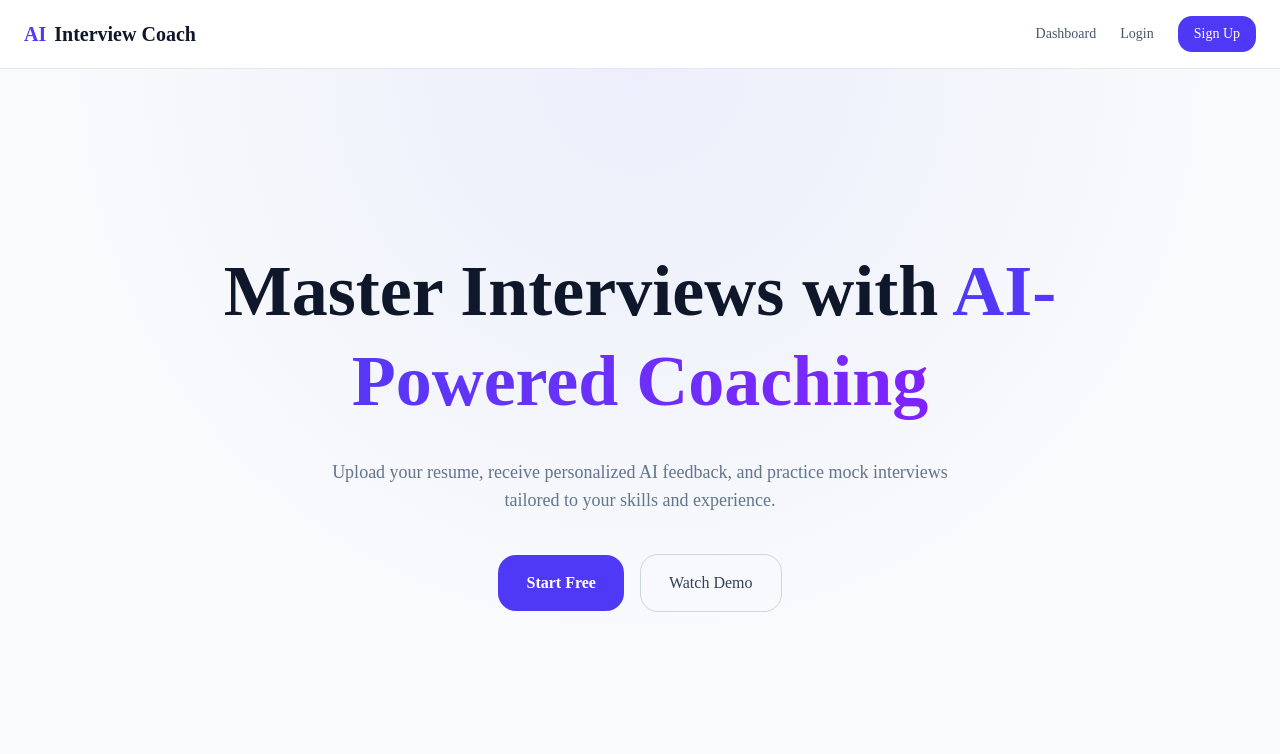
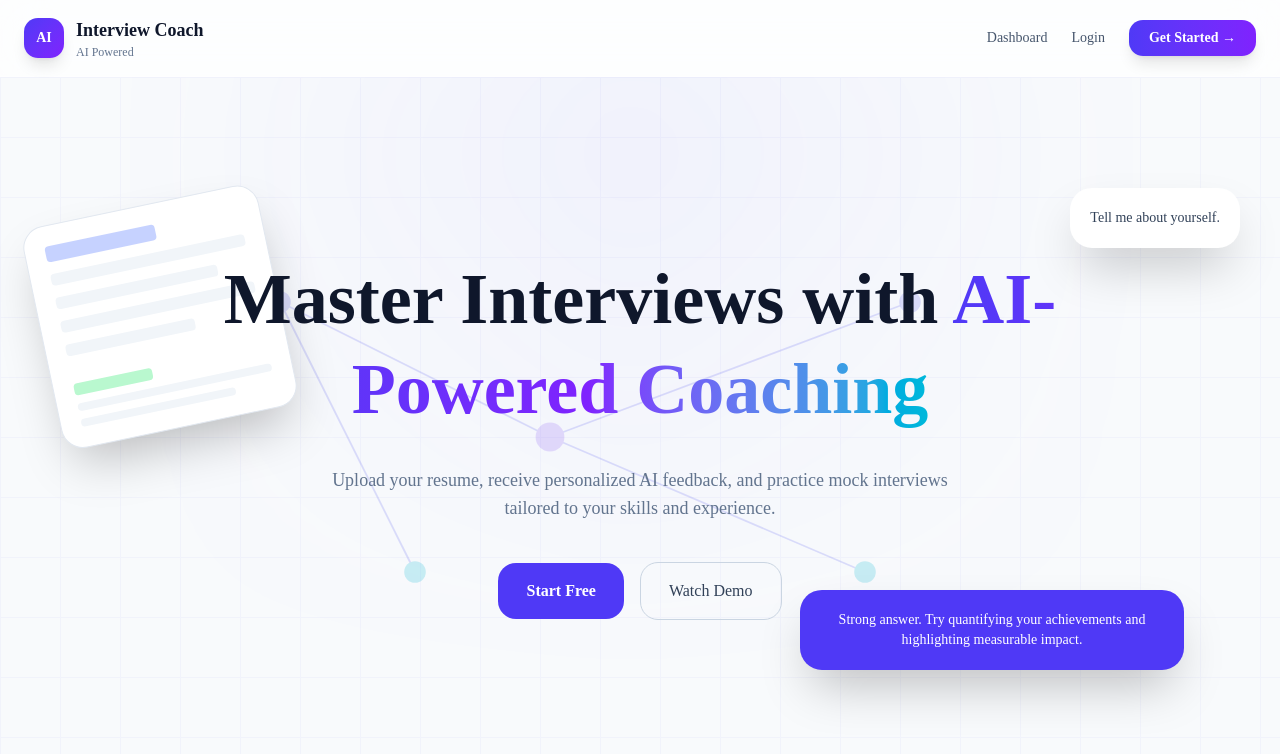
Before and after one commit to hadishah123/ai-interview-coach, a Next.js app in the folder client/: page / in a window 1280 px wide. Shown: the top 754 px of the page. Built offline with nearby package versions, Linux system fonts and the light colour scheme.

Commit message:
refactor: improve overall UI and design system across app

```diff
--- a/client/app/dashboard/page.tsx
+++ b/client/app/dashboard/page.tsx
@@ -1,21 +1,17 @@
 "use client";
 
 import useProtectedRoute from "@/hooks/useProtectedRoute";
-import { useRouter } from "next/navigation";
 import Link from "next/link";
-import { useAuth } from "@/store/AuthContext";
 import ProtectedRoute from "@/components/auth/ProtectedRoute";
+
 export default function DashboardPage() {
-  const router = useRouter();
-
-  const { logout } = useAuth();
   const { loading } = useProtectedRoute();
 
   if (loading) {
     return (
       <main className="flex min-h-screen items-center justify-center bg-slate-50 px-6">
         <div className="rounded-2xl border border-slate-200 bg-white px-8 py-6 shadow-sm">
-          <p className="text-slate-600">Loading dashboard...</p>
+          <p className="text-slate-600">Preparing your AI workspace...</p>
         </div>
       </main>
     );
@@ -26,50 +22,32 @@ export default function DashboardPage() {
       <div className="min-h-screen bg-slate-50">
         <div className="mx-auto max-w-6xl px-4 py-8 sm:px-6 sm:py-10">
           {/* Header */}
-          <div className="mb-10 flex flex-col gap-6 md:flex-row md:items-start md:justify-between">
+          <div className="mb-12 flex flex-col gap-6 md:flex-row md:items-start md:justify-between">
             <div>
-              <h1 className="text-3xl font-bold text-slate-900 sm:text-4xl">
-                Dashboard
+              <p className="text-sm font-medium text-indigo-600">
+                AI Interview Coach
+              </p>
+
+              <h1 className="mt-2 text-3xl font-bold text-slate-900 sm:text-4xl">
+                Welcome back 👋
               </h1>
 
-              <p className="mt-2 text-sm text-slate-500 sm:text-base">
-                Manage your resume reviews and interview sessions.
+              <p className="mt-3 text-base text-slate-600">
+                Continue improving your interview performance with AI-powered
+                feedback.
               </p>
 
-              <p className="mt-3 text-xs text-slate-400 sm:text-sm">
-                Welcome back 👋
+              <p className="mt-2 text-xs text-slate-400 sm:text-sm">
+                Your personal career coach is ready.
               </p>
             </div>
 
-            {/* Logout Button */}
-            <button
-              onClick={() => {
-                logout();
-                router.push("/login");
-              }}
-              className="
-              inline-flex
-              w-full
-              md:w-auto
-              items-center
-              justify-center
-              gap-2
-              rounded-xl
-              border
-              border-slate-300
-              bg-white
-              px-5
-              py-2.5
-              text-sm
-              font-medium
-              text-slate-700
-              shadow-sm
-              transition
-              hover:bg-slate-100
-            "
-            >
-              🚪 Logout
-            </button>
+            {/* Optional soft status pill (no logic change) */}
+            <div className="hidden md:flex">
+              <div className="rounded-full border border-indigo-100 bg-indigo-50 px-4 py-2 text-xs font-medium text-indigo-700">
+                ● AI Active Session
+              </div>
+            </div>
           </div>
 
           {/* Feature Cards */}
@@ -77,94 +55,66 @@ export default function DashboardPage() {
             {/* Resume Analyzer */}
             <div
               className="
-              rounded-3xl
-              border border-slate-200
-              bg-white
-              p-6 sm:p-8
-              shadow-sm
-              transition
-              hover:-translate-y-1
-              hover:shadow-md
+              group rounded-3xl border border-slate-200 bg-white p-6 sm:p-8
+              shadow-sm transition
+              hover:-translate-y-1 hover:shadow-lg
             "
             >
-              <div className="mb-4 text-3xl sm:text-4xl">📄</div>
+              <div className="mb-4 text-4xl">📄</div>
 
-              <h2 className="mb-3 text-lg font-semibold text-slate-900 sm:text-xl">
-                Resume Analyzer
+              <h2 className="mb-2 text-xl font-semibold text-slate-900">
+                Resume Intelligence
               </h2>
 
-              <p className="mb-6 text-sm text-slate-500 sm:text-base">
-                Upload your resume and receive AI-powered feedback on skills,
-                formatting, and improvements.
+              <p className="mb-6 text-sm text-slate-600">
+                Get AI feedback on your resume, including skills gap analysis,
+                structure improvements, and ATS optimization tips.
               </p>
 
               <Link
                 href="/resume"
                 className="
-                inline-flex
-                w-full
-                sm:w-auto
-                items-center
-                justify-center
-                rounded-xl
-                bg-indigo-600
-                px-6
-                py-3
-                text-sm
-                font-medium
-                text-white
+                inline-flex w-full sm:w-auto items-center justify-center
+                rounded-xl bg-indigo-600 px-6 py-3
+                text-sm font-medium text-white
                 transition
-                hover:bg-indigo-700
+                hover:bg-indigo-700 hover:shadow-md
               "
               >
-                Analyze Resume
+                Analyze My Resume →
               </Link>
             </div>
 
             {/* AI Interview */}
             <div
               className="
-              rounded-3xl
-              border border-slate-200
-              bg-white
-              p-6 sm:p-8
-              shadow-sm
-              transition
-              hover:-translate-y-1
-              hover:shadow-md
+              group rounded-3xl border border-slate-200 bg-white p-6 sm:p-8
+              shadow-sm transition
+              hover:-translate-y-1 hover:shadow-lg
             "
             >
-              <div className="mb-4 text-3xl sm:text-4xl">🎤</div>
+              <div className="mb-4 text-4xl">🎤</div>
 
-              <h2 className="mb-3 text-lg font-semibold text-slate-900 sm:text-xl">
-                AI Interview
+              <h2 className="mb-2 text-xl font-semibold text-slate-900">
+                Mock Interview Coach
               </h2>
 
-              <p className="mb-6 text-sm text-slate-500 sm:text-base">
-                Generate personalized interview questions and receive detailed
-                AI evaluation.
+              <p className="mb-6 text-sm text-slate-600">
+                Practice AI-generated interview questions and receive real-time
+                feedback to improve clarity, confidence, and structure.
               </p>
 
               <Link
                 href="/interview"
                 className="
-                inline-flex
-                w-full
-                sm:w-auto
-                items-center
-                justify-center
-                rounded-xl
-                bg-indigo-600
-                px-6
-                py-3
-                text-sm
-                font-medium
-                text-white
+                inline-flex w-full sm:w-auto items-center justify-center
+                rounded-xl bg-indigo-600 px-6 py-3
+                text-sm font-medium text-white
                 transition
-                hover:bg-indigo-700
+                hover:bg-indigo-700 hover:shadow-md
               "
               >
-                Start Interview
+                Start Mock Interview →
               </Link>
             </div>
           </div>
--- a/client/components/home/HeroSection.tsx
+++ b/client/components/home/HeroSection.tsx
@@ -3,21 +3,144 @@
 import { motion } from "framer-motion";
 import Link from "next/link";
 
-const HeroSection = () => {
+export default function HeroSection() {
   return (
-    <section className="relative flex min-h-[90vh] items-center justify-center bg-slate-50 px-6 text-center overflow-hidden">
-      {/* subtle background glow */}
-      <div className="absolute inset-0 bg-[radial-gradient(circle_at_top,rgba(99,102,241,0.08),transparent_60%)]" />
+    <section className="relative flex min-h-[90vh] items-center justify-center overflow-hidden bg-slate-50 px-6 text-center">
+      {/* Grid Background */}
+      <div
+        className="absolute inset-0 opacity-[0.04]"
+        style={{
+          backgroundImage: `
+            linear-gradient(to right, #6366f1 1px, transparent 1px),
+            linear-gradient(to bottom, #6366f1 1px, transparent 1px)
+          `,
+          backgroundSize: "60px 60px",
+        }}
+      />
 
-      <div className="relative max-w-5xl">
+      {/* Giant Glow */}
+      <div className="absolute left-1/2 top-0 h-43 w-43 -translate-x-1/2 rounded-full bg-linear-to-br from-indigo-500 to-violet-500/20 blur-[180px]" />
+
+      {/* Neural Network */}
+      <svg
+        className="absolute inset-0 h-full w-full opacity-20"
+        viewBox="0 0 1200 800"
+      >
+        {/* Connections */}
+        <line
+          x1="200"
+          y1="250"
+          x2="500"
+          y2="400"
+          stroke="#6366f1"
+          strokeWidth="2"
+        />
+        <line
+          x1="500"
+          y1="400"
+          x2="900"
+          y2="250"
+          stroke="#6366f1"
+          strokeWidth="2"
+        />
+        <line
+          x1="500"
+          y1="400"
+          x2="850"
+          y2="550"
+          stroke="#6366f1"
+          strokeWidth="2"
+        />
+        <line
+          x1="200"
+          y1="250"
+          x2="350"
+          y2="550"
+          stroke="#6366f1"
+          strokeWidth="2"
+        />
+
+        {/* Nodes */}
+        <circle cx="200" cy="250" r="12" fill="#6366f1" />
+        <circle cx="500" cy="400" r="16" fill="#8b5cf6" />
+        <circle cx="900" cy="250" r="12" fill="#6366f1" />
+        <circle cx="850" cy="550" r="12" fill="#06b6d4" />
+        <circle cx="350" cy="550" r="12" fill="#06b6d4" />
+      </svg>
+
+      {/* Resume Card */}
+      <motion.div
+        animate={{
+          y: [0, -20, 0],
+          rotate: [-12, -10, -12],
+        }}
+        transition={{
+          duration: 6,
+          repeat: Infinity,
+          ease: "easeInOut",
+        }}
+        className="absolute left-10 top-32 hidden w-60 rounded-3xl border border-slate-200 bg-white p-5 shadow-2xl lg:block"
+      >
+        <div className="space-y-3">
+          <div className="h-4 w-28 rounded bg-indigo-200" />
+          <div className="h-3 w-full rounded bg-slate-100" />
+          <div className="h-3 w-5/6 rounded bg-slate-100" />
+          <div className="h-3 w-full rounded bg-slate-100" />
+          <div className="h-3 w-4/6 rounded bg-slate-100" />
+
+          <div className="pt-4">
+            <div className="mb-2 h-3 w-20 rounded bg-green-200" />
+            <div className="h-2 w-full rounded bg-slate-100" />
+            <div className="mt-2 h-2 w-4/5 rounded bg-slate-100" />
+          </div>
+        </div>
+      </motion.div>
+
+      {/* AI Chat Bubble */}
+      <motion.div
+        animate={{
+          y: [0, -15, 0],
+        }}
+        transition={{
+          duration: 5,
+          repeat: Infinity,
+          ease: "easeInOut",
+        }}
+        className="absolute right-10 top-28 hidden max-w-xs rounded-3xl bg-white p-5 shadow-2xl lg:block"
+      >
+        <p className="text-sm font-medium text-slate-700">
+          Tell me about yourself.
+        </p>
+      </motion.div>
+
+      {/* AI Response Bubble */}
+      <motion.div
+        animate={{
+          y: [0, 15, 0],
+        }}
+        transition={{
+          duration: 6,
+          repeat: Infinity,
+          ease: "easeInOut",
+        }}
+        className="absolute bottom-32 right-24 hidden max-w-sm rounded-3xl bg-indigo-600 p-5 text-white shadow-2xl lg:block"
+      >
+        <p className="text-sm">
+          Strong answer. Try quantifying your achievements and highlighting
+          measurable impact.
+        </p>
+      </motion.div>
+
+      {/* Hero Content */}
+      <div className="relative z-10 max-w-5xl">
         <motion.h1
           initial={{ opacity: 0, y: 40 }}
           animate={{ opacity: 1, y: 0 }}
-          transition={{ duration: 0.6 }}
+          transition={{ duration: 0.7 }}
           className="text-5xl font-bold leading-tight text-slate-900 md:text-7xl"
         >
           Master Interviews with{" "}
-          <span className="bg-linear-to-r from-indigo-600 to-violet-600 bg-clip-text text-transparent">
+          <span className="bg-linear-to-r from-indigo-600 via-violet-600 to-cyan-500 bg-clip-text text-transparent">
             AI-Powered Coaching
           </span>
         </motion.h1>
@@ -25,11 +148,11 @@ const HeroSection = () => {
         <motion.p
           initial={{ opacity: 0, y: 30 }}
           animate={{ opacity: 1, y: 0 }}
-          transition={{ delay: 0.2, duration: 0.6 }}
+          transition={{ delay: 0.2, duration: 0.7 }}
           className="mx-auto mt-8 max-w-2xl text-lg text-slate-500"
         >
-          Upload your resume, receive personalized AI feedback, and practice mock
-          interviews tailored to your skills and experience.
+          Upload your resume, receive personalized AI feedback, and practice
+          mock interviews tailored to your skills and experience.
         </motion.p>
 
         <motion.div
@@ -45,13 +168,11 @@ const HeroSection = () => {
             Start Free
           </Link>
 
-          <button className="rounded-2xl border border-slate-300 px-7 py-4 text-slate-700 hover:bg-slate-100 transition">
+          <button className="rounded-2xl border border-slate-300 px-7 py-4 text-slate-700 transition hover:bg-slate-100">
             Watch Demo
           </button>
         </motion.div>
       </div>
     </section>
   );
-};
-
-export default HeroSection;
+}
--- a/client/components/layout/Navbar.tsx
+++ b/client/components/layout/Navbar.tsx
@@ -11,29 +11,27 @@ export default function Navbar() {
   const { user, logout } = useAuth();
 
   return (
-    <nav className="sticky top-0 z-50 border-b border-slate-200 bg-white/90 backdrop-blur">
+    // <nav className="sticky top-0 z-50 border-b border-slate-200 bg-white/90 backdrop-blur">
+    <nav className="sticky top-0 z-50 border-b border-white/20 bg-white/70 backdrop-blur-xl">
       <div className="mx-auto flex max-w-7xl items-center justify-between px-6 py-4">
+        {/* Logo */}
+        <Link href="/" className="flex items-center gap-3">
+          <div className="flex h-10 w-10 items-center justify-center rounded-xl bg-linear-to-br from-indigo-600 to-violet-600 text-sm font-bold text-white shadow-lg">
+            AI
+          </div>
 
-        {/* Logo */}
-        <Link
-          href="/"
-          className="flex items-center gap-2 text-xl font-bold"
-        >
-          <span className="text-indigo-600">
-            AI
-          </span>
+          <div>
+            <p className="text-lg font-bold text-slate-900">Interview Coach</p>
 
-          <span className="text-slate-900">
-            Interview Coach
-          </span>
+            <p className="text-xs text-slate-500">AI Powered</p>
+          </div>
         </Link>
 
         {/* Desktop Menu */}
         <div className="hidden items-center gap-6 md:flex">
-
           <Link
             href="/dashboard"
-            className="text-sm font-medium text-slate-600 transition hover:text-indigo-600"
+            className="text-sm font-medium text-slate-600 transition duration-200 hover:text-indigo-600"
           >
             Dashboard
           </Link>
@@ -42,14 +40,14 @@ export default function Navbar() {
             <>
               <Link
                 href="/resume"
-                className="text-sm font-medium text-slate-600 transition hover:text-indigo-600"
+                className="text-sm font-medium text-slate-600 transition duration-200 hover:text-indigo-600"
               >
                 Resume
               </Link>
 
               <Link
                 href="/interview"
-                className="text-sm font-medium text-slate-600 transition hover:text-indigo-600"
+                className="text-sm font-medium text-slate-600 transition duration-200 hover:text-indigo-600"
               >
                 Interview
               </Link>
@@ -60,21 +58,20 @@ export default function Navbar() {
             <>
               <Link
                 href="/login"
-                className="text-sm font-medium text-slate-600 transition hover:text-indigo-600"
+                className="text-sm font-medium text-slate-600 transition duration-200 hover:text-indigo-600"
               >
                 Login
               </Link>
 
               <Link
                 href="/signup"
-                className="rounded-xl bg-indigo-600 px-4 py-2 text-sm font-medium text-white transition hover:bg-indigo-700"
+                className="rounded-xl bg-linear-to-r from-indigo-600 to-violet-600 px-5 py-2 text-sm font-semibold text-white shadow-lg transition hover:scale-105"
               >
-                Sign Up
+                Get Started →
               </Link>
             </>
           ) : (
             <div className="flex items-center gap-4">
-
               {/* <div className="flex h-9 w-9 items-center justify-center rounded-full bg-indigo-100 font-semibold text-indigo-700">
                 {user?.name?.charAt(0)?.toUpperCase() || "U"}
               </div> */}
@@ -101,7 +98,6 @@ export default function Navbar() {
       {/* Mobile Menu */}
       {open && (
         <div className="space-y-3 border-t bg-white px-6 py-4 md:hidden">
-
           <Link
             href="/dashboard"
             onClick={() => setOpen(false)}
```
